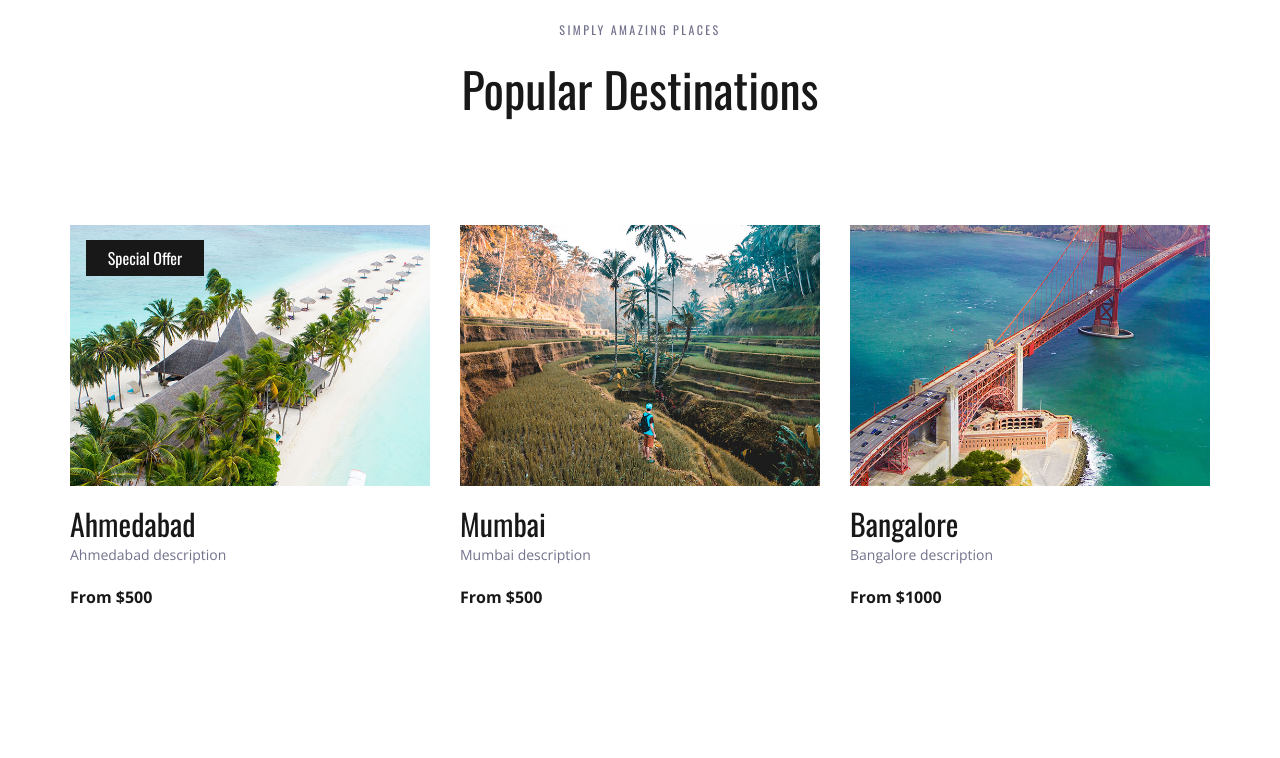
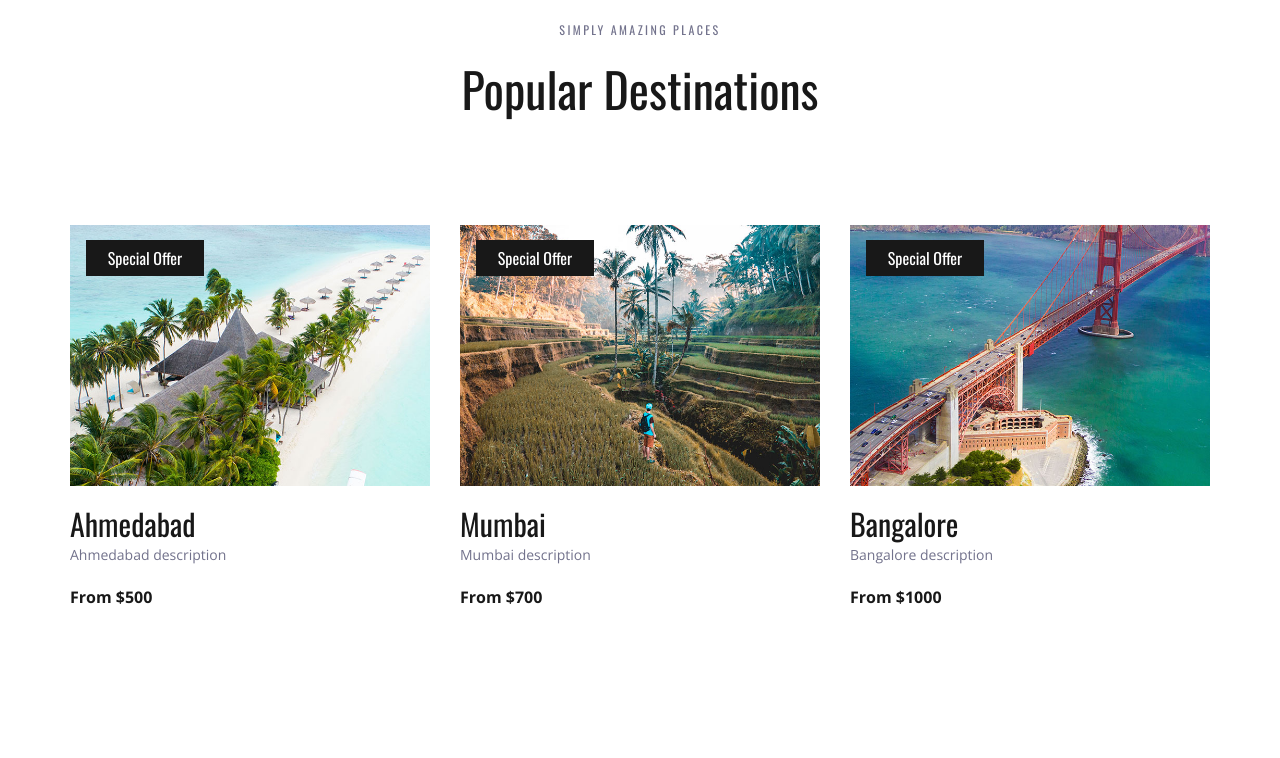
Before and after one commit to JeetKhatri/Django-Basics, a Django app: page / in a window 1280 px wide. Shown: the part 1260-2018 px from the top of the page. Run offline with Django 3.2, Linux system fonts and the light colour scheme; some libraries are stand-ins or nearby versions.

Commit message:
Passing Dynamic Data2 - pass list, iterate it, image

```diff
--- a/templates/index.html
+++ b/templates/index.html
@@ -1,4 +1,5 @@
 {% load static %}
+{% static "images" as baseUrl %}
 
 <html lang="en">
 <head>
@@ -248,42 +249,21 @@
 				<div class="col">
 					<div class="destinations_container item_grid">
 
+						{% for dest in dests %}
 							<!-- Destination -->
 							<div class="destination item">
 								<div class="destination_image">
-								<img src="{% static 'images/destination_1.jpg'%}" alt="">
+									<img src="{{baseUrl}}/{{dest.imagePath}}" alt="">
 									<div class="spec_offer text-center"><a href="#">Special Offer</a></div>
 								</div>
 								<div class="destination_content">
-								<div class="destination_title"><a href="destinations.html">{{dest1.name}}</a></div>
-								<div class="destination_subtitle"><p>{{dest1.desc}}</p></div>
-								<div class="destination_price">From ${{dest1.price}}</div>
+									<div class="destination_title"><a href="destinations.html">{{dest.name}}</a></div>
+									<div class="destination_subtitle"><p>{{dest.desc}}</p></div>
+									<div class="destination_price">From ${{dest.price}}</div>
 								</div>
 							</div>
+						{% endfor %}
 
-						<!-- Destination -->
-						<div class="destination item">
-							<div class="destination_image">
-								<img src="{% static 'images/destination_2.jpg'%}" alt="">
-							</div>
-							<div class="destination_content">
-								<div class="destination_title"><a href="destinations.html">{{dest2.name}}</a></div>
-								<div class="destination_subtitle"><p>{{dest2.desc}}</p></div>
-								<div class="destination_price">From ${{dest1.price}}</div>
-							</div>
-						</div>
-
-						<!-- Destination -->
-						<div class="destination item">
-							<div class="destination_image">
-								<img src="{% static 'images/destination_3.jpg'%}" alt="">
-							</div>
-							<div class="destination_content">
-								<div class="destination_title"><a href="destinations.html">{{dest3.name}}</a></div>
-								<div class="destination_subtitle"><p>{{dest3.desc}}</p></div>
-								<div class="destination_price">From ${{dest3.price}}</div>
-							</div>
-						</div>
 					</div>
 				</div>
 			</div>
--- a/travello/views.py
+++ b/travello/views.py
@@ -7,14 +7,19 @@ def index(request):
     dest1.name = 'Ahmedabad'
     dest1.desc = 'Ahmedabad description'
     dest1.price = 500
+    dest1.imagePath = 'destination_1.jpg'
 
     dest2 = Destination()
     dest2.name = 'Mumbai'
     dest2.desc = 'Mumbai description'
     dest2.price = 700
+    dest2.imagePath = 'destination_2.jpg'
 
     dest3 = Destination()
     dest3.name = 'Bangalore'
     dest3.desc = 'Bangalore description'
     dest3.price = 1000
-    return render(request, 'index.html', {'dest1' : dest1, 'dest2' : dest2, 'dest3' : dest3})
+    dest3.imagePath = 'destination_3.jpg'
+
+    dests = [dest1, dest2, dest3]
+    return render(request, 'index.html', {'dests' : dests})
```
Lines whose indentation alone changed are shown as unchanged.
